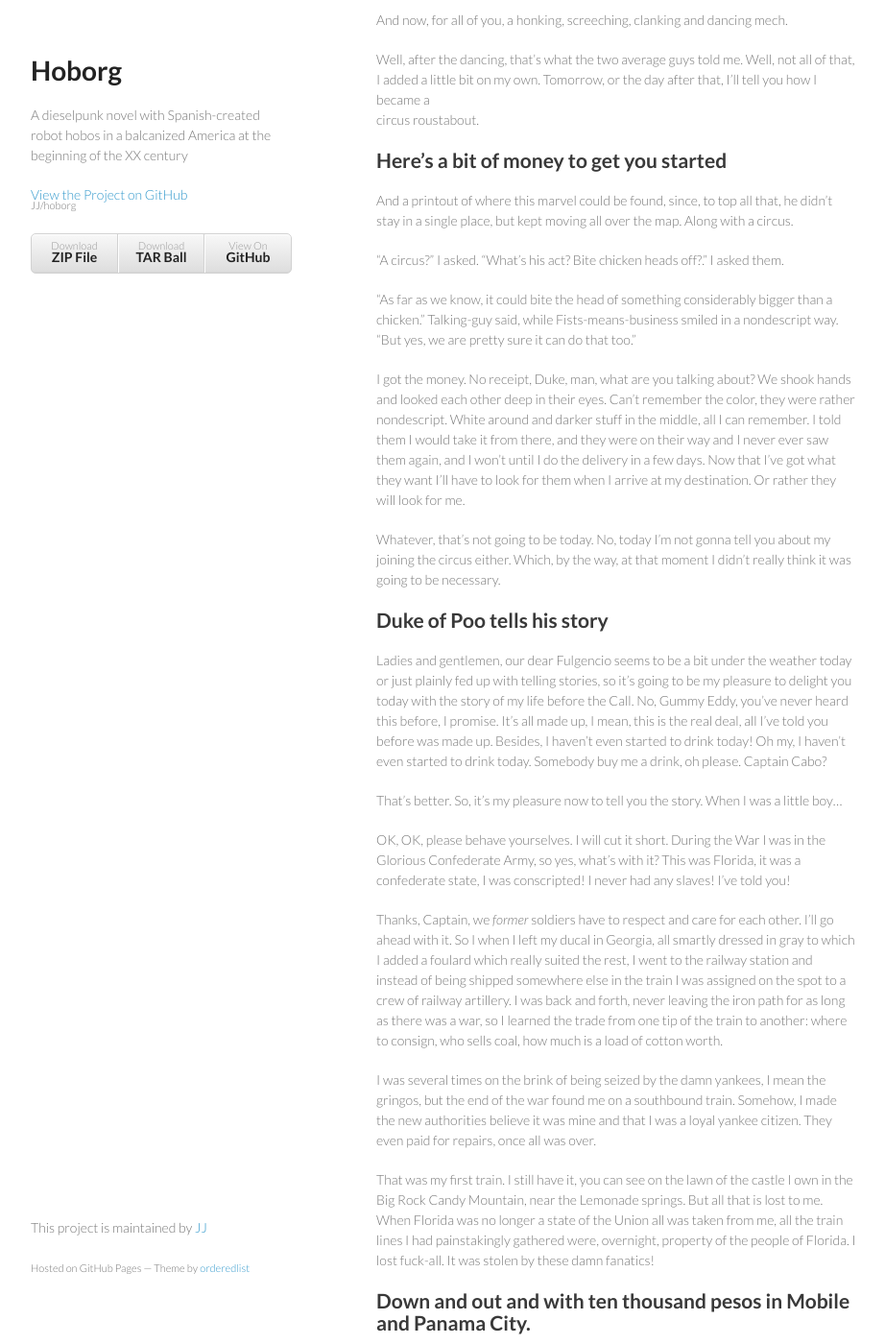
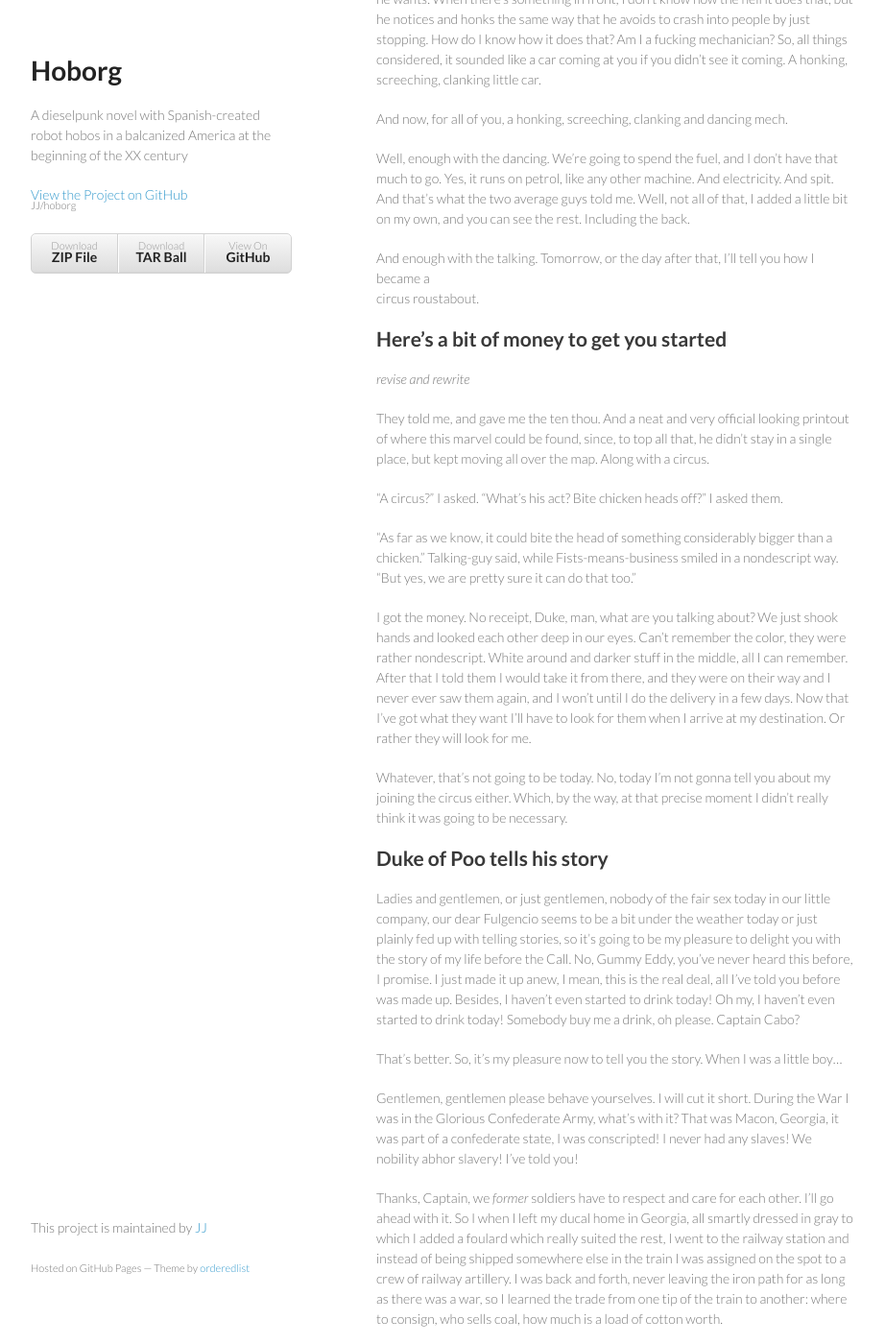
Before and after one commit to JJ/hoborg, a Jekyll site: the page built from text/text.md, in a window 1280 px wide and 1400 px high, scrolled down 4753 px. Shown: the whole window at 96% size, without its empty margins (178-1100 px from the left). Built offline with Jekyll 4.4.1, drawn with Linux system fonts in a browser that asks for light colours; some of the changed text lies outside the part shown.

Commit message:
Sync text/text.md from master to gh-pages

```diff
--- a/text/text.md
+++ b/text/text.md
@@ -196,7 +196,13 @@ teakettle with ears", he told me.
 A rolling teakettle with ears
 ------------------------------------
 
-Think about a teakettle. You got it? That's it, thicker on the bottom
+* revise and write *
+
+Think about the Tin Woodsman. You got it? Well, this Manuel was
+almost, but not quite, completely different from that. And not made of
+tin, either.
+
+Think now about a teakettle. You got it? That's it, thicker on the bottom
 and not so much on top. Yes, Count, we all know you served tea to
 royalty in your castle in Central Europe. Alright, south by southwest
 Europe. Whatever. You picture that, right? That would be a milk pail
@@ -269,29 +275,36 @@ coming. A honking, screeching, clanking little car.
 And now, for all of you, a honking, screeching, clanking and dancing
 mech.
 
-Well, after the dancing, that's what the two average guys  told me. Well, not all of that, I
-added a little bit on my own. Tomorrow, or the day after that, I'll
+Well, enough with the dancing. We're going to spend the fuel, and I
+don't have that much to go. Yes, it runs on petrol, like any other
+machine. And electricity. And spit. And  that's what the two average guys  told me. Well, not all of that, I
+added a little bit on my own, and you can see the rest. Including the
+back.
+
+And enough with the talking. Tomorrow, or the day after that, I'll
 tell you how I became a
 circus roustabout.
 
 Here's a bit of money to get you started
 ----------------------------------------------------
 
-And a printout of where this marvel could be found, since, to top all
+*revise and rewrite*
+
+They told me, and gave me the ten thou. And a neat and very official looking printout of where this marvel could be found, since, to top all
 that, he didn't stay in a single place, but kept moving all over the
 map. Along with a circus.
 
-"A circus?" I asked. "What's his act? Bite chicken heads off?." I asked them.
+"A circus?" I asked. "What's his act? Bite chicken heads off?" I asked them.
 
 "As far as we know, it could bite the head of something considerably
 bigger than a chicken." Talking-guy said, while Fists-means-business
 smiled in a nondescript way. "But yes, we are pretty sure it can do
 that too."
 
-I got the money. No receipt, Duke, man, what are you talking about? We
-shook hands and looked each other deep in their eyes. Can't remember
+I got the money. No receipt, Duke, man, what are you talking about? We just
+shook hands and looked each other deep in our eyes. Can't remember
 the color, they were rather nondescript. White around and darker stuff in the
-middle, all I can remember.
+middle, all I can remember. After that
 I told them I would take it from there, and they were on
 their way and I never ever saw them again, and I won't until I do the
 delivery in a few days. Now that I've got what they want I'll have to
@@ -299,31 +312,34 @@ look for them when I arrive at my destination. Or rather they will
 look for me.
 
 Whatever, that's not going to be today. No, today I'm not gonna tell
-you about my joining the circus either.  Which, by the way, at that
+you about my joining the circus either.  Which, by the way, at that precise
 moment I didn't really think it was going to be necessary.
 
 Duke of Poo tells his story
 --------------------------------
 
-Ladies and gentlemen, our dear Fulgencio seems to be a bit under the
+Ladies and gentlemen, or just gentlemen, nobody of the fair sex today
+in our little company,  our dear Fulgencio seems to be a bit under the
 weather today or just plainly fed up with telling stories, so it's
-going to be my pleasure to delight you today with the story of my
+going to be my pleasure to delight you  with the story of my
 life before the Call. No, Gummy Eddy, you've never heard this before, I
-promise. It's all made up, I mean, this is the real deal, all I've
+promise. I just made it up anew, I mean, this is the real deal, all I've
 told you before was made up. Besides, I haven't
 even started to drink today! Oh my, I haven't even started to drink
-today. Somebody buy me a drink, oh please. Captain Cabo?
+today! Somebody buy me a drink, oh please. Captain Cabo?
 
 That's better. So, it's my pleasure now to tell you the story. When I was a little boy...
 
-OK, OK, please behave yourselves. I
+Gentlemen, gentlemen please behave yourselves. I
 will cut it short. During the  War I was in the Glorious
-Confederate Army, so yes, what's with it? This was Florida, it was a
-confederate state, I was conscripted! I never had any slaves! I've
+Confederate Army,  what's with it? That was Macon, Georgia, it was
+part of a
+confederate state, I was conscripted! I never had any slaves! We
+nobility abhor slavery! I've
 told you!
 
 Thanks, Captain, we *former* soldiers have to respect and care for
-each other. I'll go ahead with it. So I when I left my ducal in
+each other. I'll go ahead with it. So I when I left my ducal home in
 Georgia, all smartly dressed in gray to which I added a foulard which
 really suited the rest, I went to the railway station and instead of
 being shipped somewhere else in the train I was assigned on the spot
```
